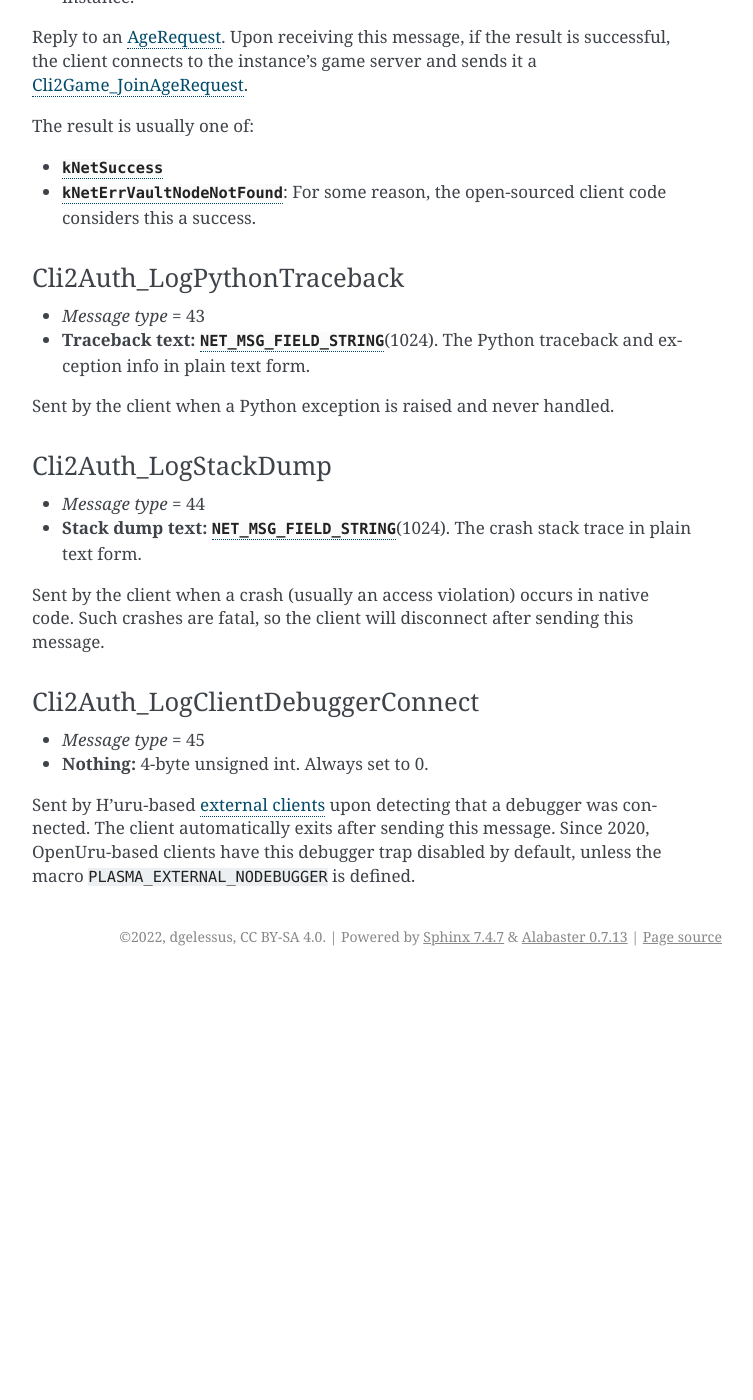
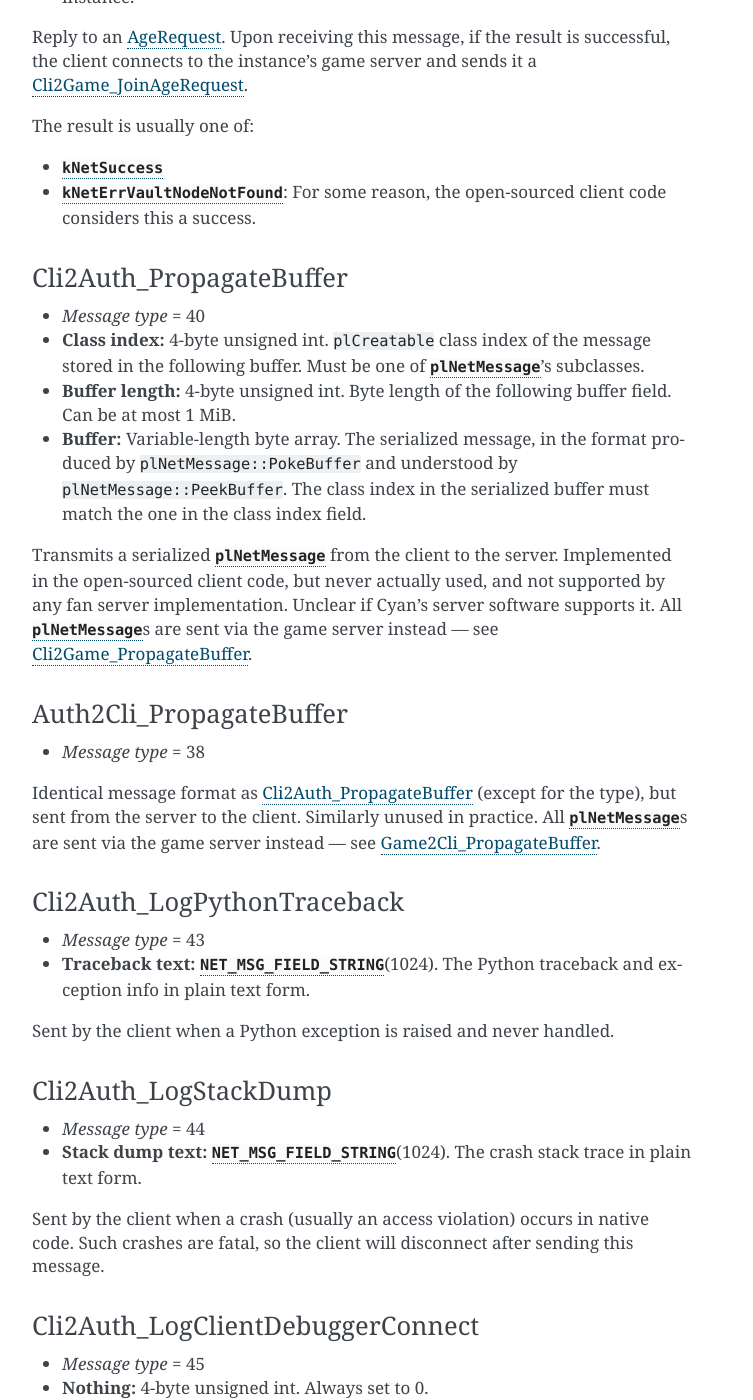
Before and after one commit to dgelessus/NAGUS, a Sphinx documentation site: the page built from docs/uru/auth_server.rst, in a window 1280 px wide and 1400 px high, scrolled down 37488 px. Shown: the whole window, without its empty margins (388-1141 px from the left). Built offline with Sphinx 7.4.7, drawn with Linux system fonts in a browser that asks for light colours; before the commit the page ends 38464 px from its top, so only the background shows below that; some of the changed text lies outside the part shown.

Commit message:
Document auth server PropagateBuffer messages (practically unused)

```diff
--- a/docs/uru/auth_server.rst
+++ b/docs/uru/auth_server.rst
@@ -137,7 +137,7 @@ not even their structure.
   :header: #,Cli2Auth,Auth2Cli,#
   :widths: auto
 
-  40,PropagateBuffer,PropagateBuffer,38
+  40,:ref:`PropagateBuffer <cli2auth_propagate_buffer>`,:ref:`PropagateBuffer <auth2cli_propagate_buffer>`,38
 
 .. csv-table:: Public ages
   :name: auth_messages_public_ages
@@ -2067,6 +2067,46 @@ The result is usually one of:
 * :cpp:enumerator:`kNetErrVaultNodeNotFound`: For some reason,
   the open-sourced client code considers this a success.
 
+.. _cli2auth_propagate_buffer:
+
+Cli2Auth_PropagateBuffer
+^^^^^^^^^^^^^^^^^^^^^^^^
+
+* *Message type* = 40
+* **Class index:** 4-byte unsigned int.
+  ``plCreatable`` class index of the message stored in the following buffer.
+  Must be one of :cpp:class:`plNetMessage`'s subclasses.
+* **Buffer length:** 4-byte unsigned int.
+  Byte length of the following buffer field.
+  Can be at most 1 MiB.
+* **Buffer:** Variable-length byte array.
+  The serialized message,
+  in the format produced by ``plNetMessage::PokeBuffer``
+  and understood by ``plNetMessage::PeekBuffer``.
+  The class index in the serialized buffer must match the one in the class index field.
+
+Transmits a serialized :cpp:class:`plNetMessage` from the client to the server.
+Implemented in the open-sourced client code,
+but never actually used,
+and not supported by any fan server implementation.
+Unclear if Cyan's server software supports it.
+All :cpp:class:`plNetMessage`\s are sent via the game server instead ---
+see :ref:`cli2game_propagate_buffer`.
+
+.. _auth2cli_propagate_buffer:
+
+Auth2Cli_PropagateBuffer
+^^^^^^^^^^^^^^^^^^^^^^^^
+
+* *Message type* = 38
+
+Identical message format as :ref:`cli2auth_propagate_buffer`
+(except for the type),
+but sent from the server to the client.
+Similarly unused in practice.
+All :cpp:class:`plNetMessage`\s are sent via the game server instead ---
+see :ref:`game2cli_propagate_buffer`.
+
 .. _cli2auth_log_python_traceback:
 
 Cli2Auth_LogPythonTraceback
```
